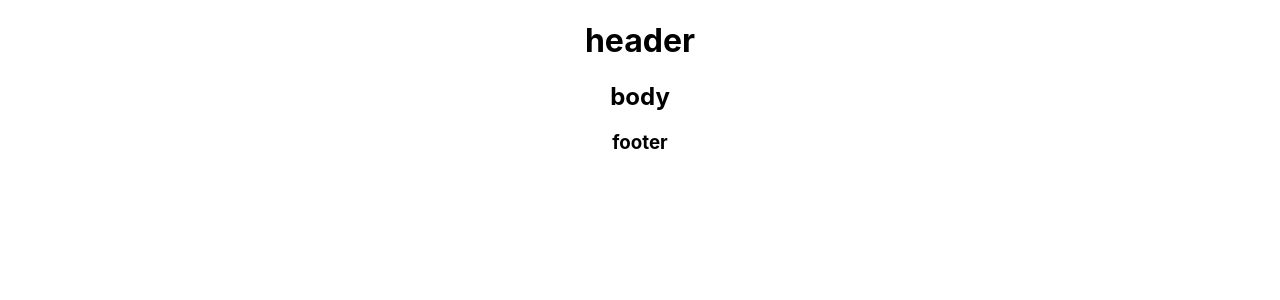
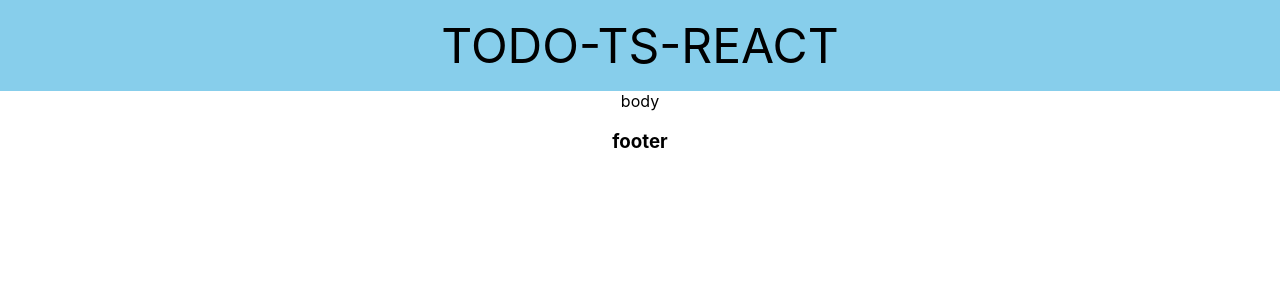
Before and after one commit to Einere/todo-ts-react, a React (Create React App) app: page / in a window 1280 px wide. Shown: the top 300 px of the page. Built offline with nearby package versions, Linux system fonts and the light colour scheme.

Commit message:
fix: add style files for layout
레이아웃(Header, Body, Footer)를 위한 스타일 파일을 추가함.

Signed-off-by: Einere <kjwsx23@gmail.com>

```diff
--- a/package.json
+++ b/package.json
@@ -13,6 +13,7 @@
     "react": "^16.12.0",
     "react-dom": "^16.12.0",
     "react-scripts": "3.3.1",
+    "styled-components": "^5.0.1",
     "typescript": "~3.7.2"
   },
   "scripts": {
@@ -35,5 +36,8 @@
       "last 1 firefox version",
       "last 1 safari version"
     ]
+  },
+  "devDependencies": {
+    "@types/styled-components": "^4.4.2"
   }
 }
--- a/src/App.tsx
+++ b/src/App.tsx
@@ -1,6 +1,6 @@
 import React from 'react';
 import './App.css';
-import Home from "./page/Home";
+import Home from "./page/Home/Home";
 
 const App = () => {
     return (
--- /dev/null
+++ b/src/component/Body/Body.style.ts
@@ -0,0 +1,5 @@
+import styled from 'styled-components';
+
+export default styled.section`
+
+`;
--- a/src/component/Body.tsx
+++ b/src/component/Body/Body.tsx
@@ -1,7 +1,8 @@
 import React, {FunctionComponent} from 'react';
+import BodyStyle from './Body.style';
 
 export const Body: FunctionComponent = function () {
     return (
-        <h2>body</h2>
+        <BodyStyle>body</BodyStyle>
     );
 };
--- /dev/null
+++ b/src/component/Header/Header.style.ts
@@ -0,0 +1,7 @@
+import styled from 'styled-components';
+
+export default styled.section`
+    font-size: 3rem;
+    background-color: skyblue;
+    padding: 1rem 0;
+`;
--- a/src/component/Header.tsx
+++ b/src/component/Header/Header.tsx
@@ -1,7 +1,8 @@
 import React, {FunctionComponent} from 'react';
+import HeaderStyle from './Header.style';
 
 export const Header: FunctionComponent = function () {
     return (
-        <h1>header</h1>
+        <HeaderStyle>TODO-TS-REACT</HeaderStyle>
     );
 };
--- a/src/page/Home.tsx
+++ b/src/page/Home/Home.tsx
@@ -1,7 +1,7 @@
 import React from 'react';
-import {Header} from '../component/Header';
-import {Body} from '../component/Body';
-import {Footer} from '../component/Footer';
+import {Header} from '../../component/Header/Header';
+import {Body} from '../../component/Body/Body';
+import {Footer} from '../../component/Footer/Footer';
 
 export default function Home() {
     return (
```
Also changed, not shown: src/component/Footer/Footer.style.ts (added), src/component/Footer/Footer.tsx (renamed from src/component/Footer.tsx), 2 other files (tests, documents, lock files or other folders).
